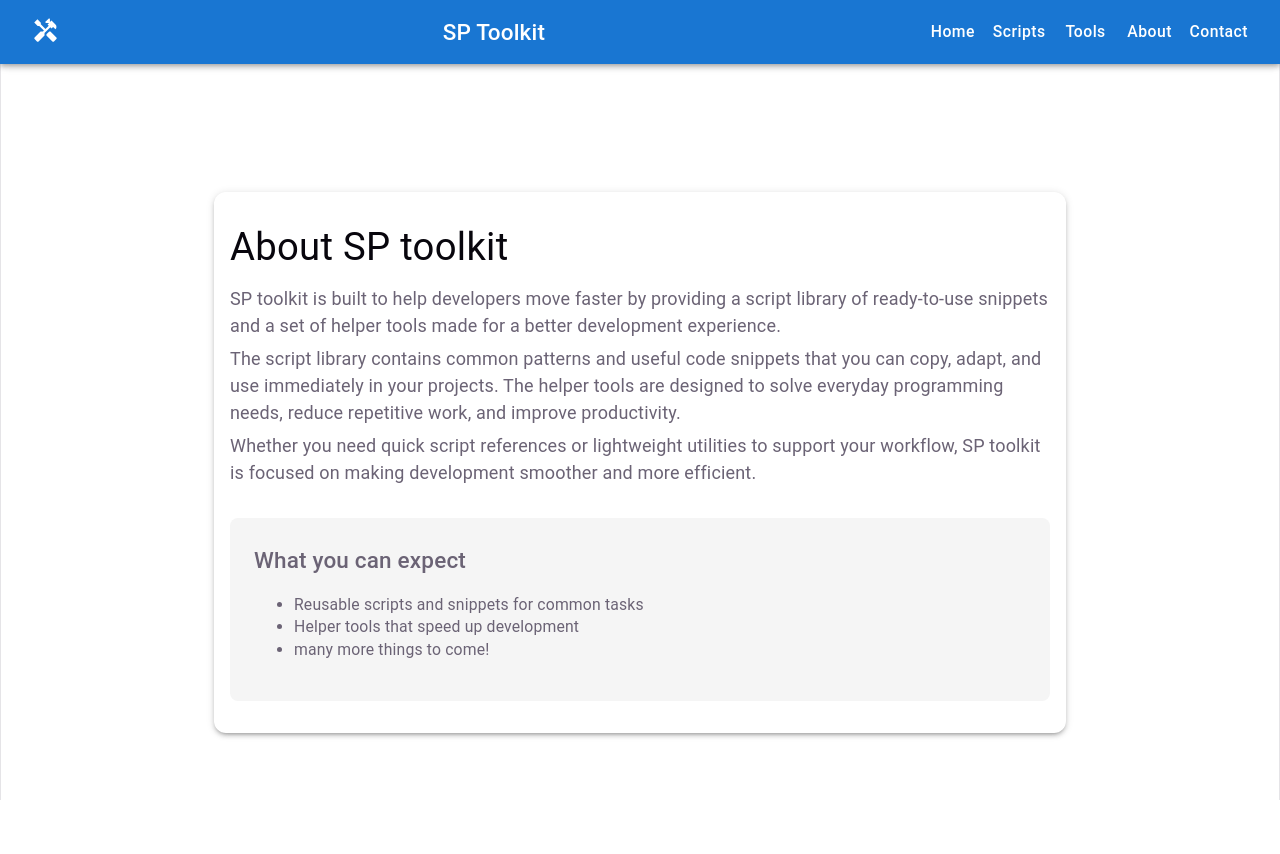
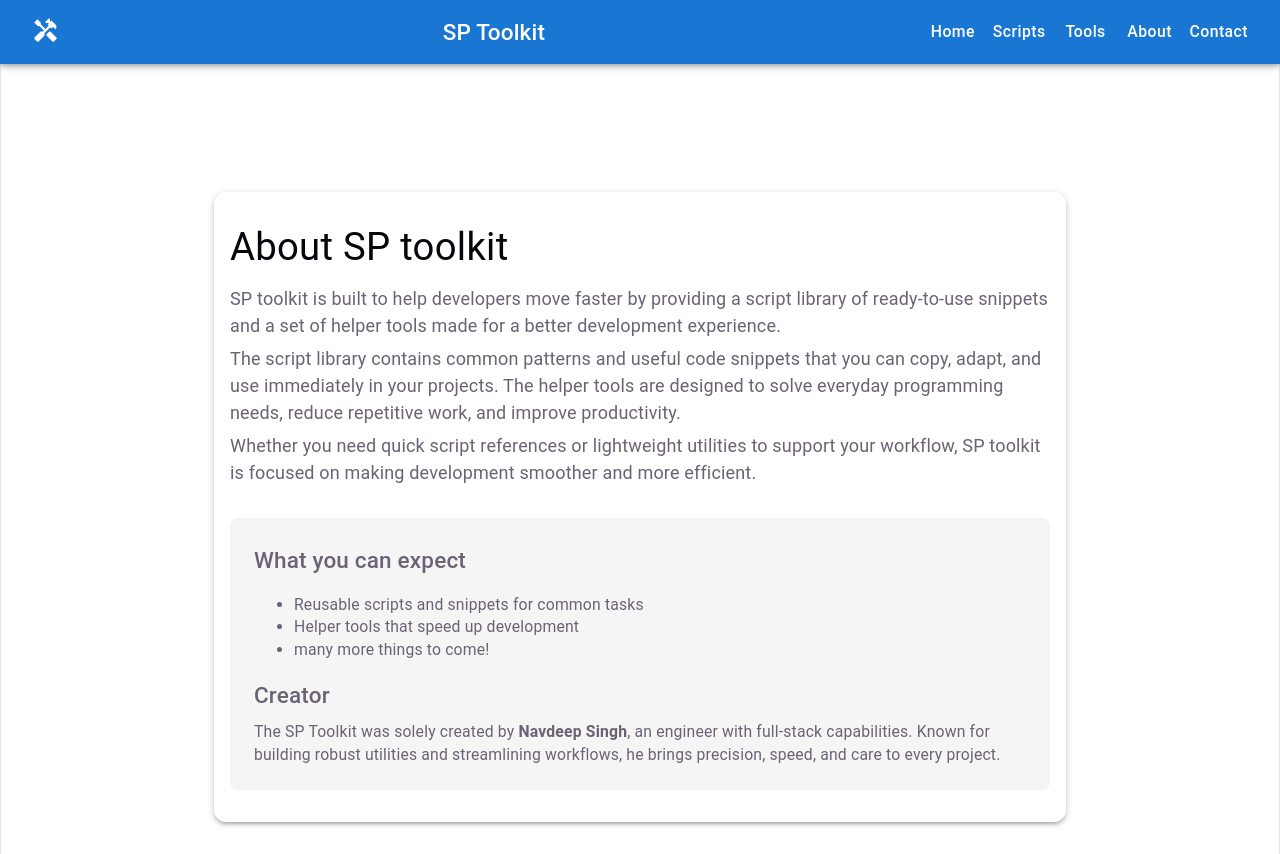
Before and after one commit to Navdeepsingh4298/sptoolkit, a React (Vite) app: page /about in a window 1280 px wide. Before the commit the page ends 800 px from the top, so only its background shows below. Built offline with nearby package versions, Linux system fonts and the light colour scheme.

Commit message:
added creator section

```diff
--- a/src/pages/About/AboutPage.jsx
+++ b/src/pages/About/AboutPage.jsx
@@ -47,6 +47,12 @@ const AboutPage = () => {
               <li>many more things to come!</li>
             </ul>
           </Typography>
+<Typography variant="h6" component="p" gutterBottom>
+            Creator
+          </Typography>
+            <Typography variant="body2" component="div" sx={{ textAlign: 'left' }}>
+                The SP Toolkit was solely created by <strong>Navdeep Singh</strong>, an engineer with full‑stack capabilities. Known for building robust utilities and streamlining workflows, he brings precision, speed, and care to every project.
+            </Typography>
         </Box>
       </Box>
     </Container>
```
